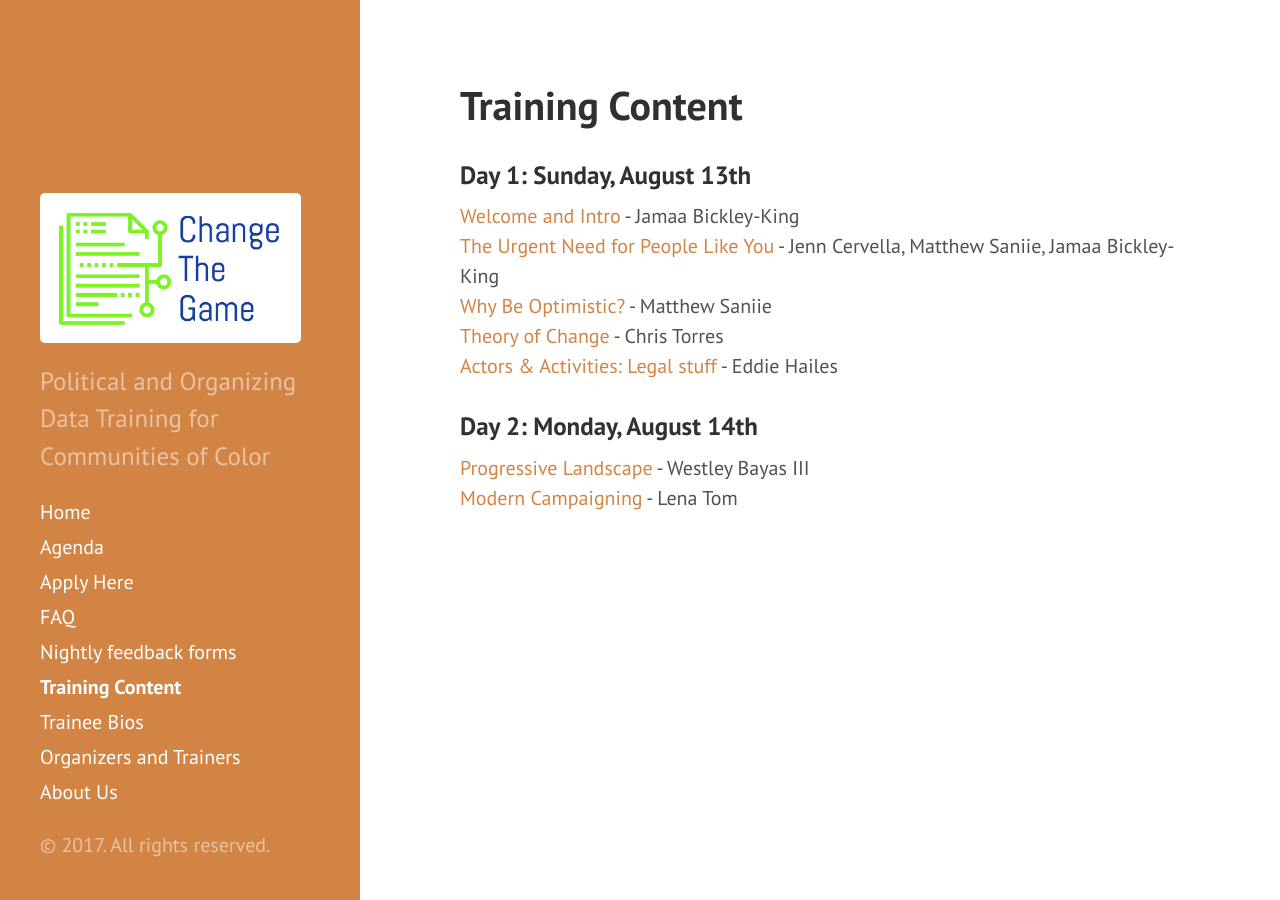
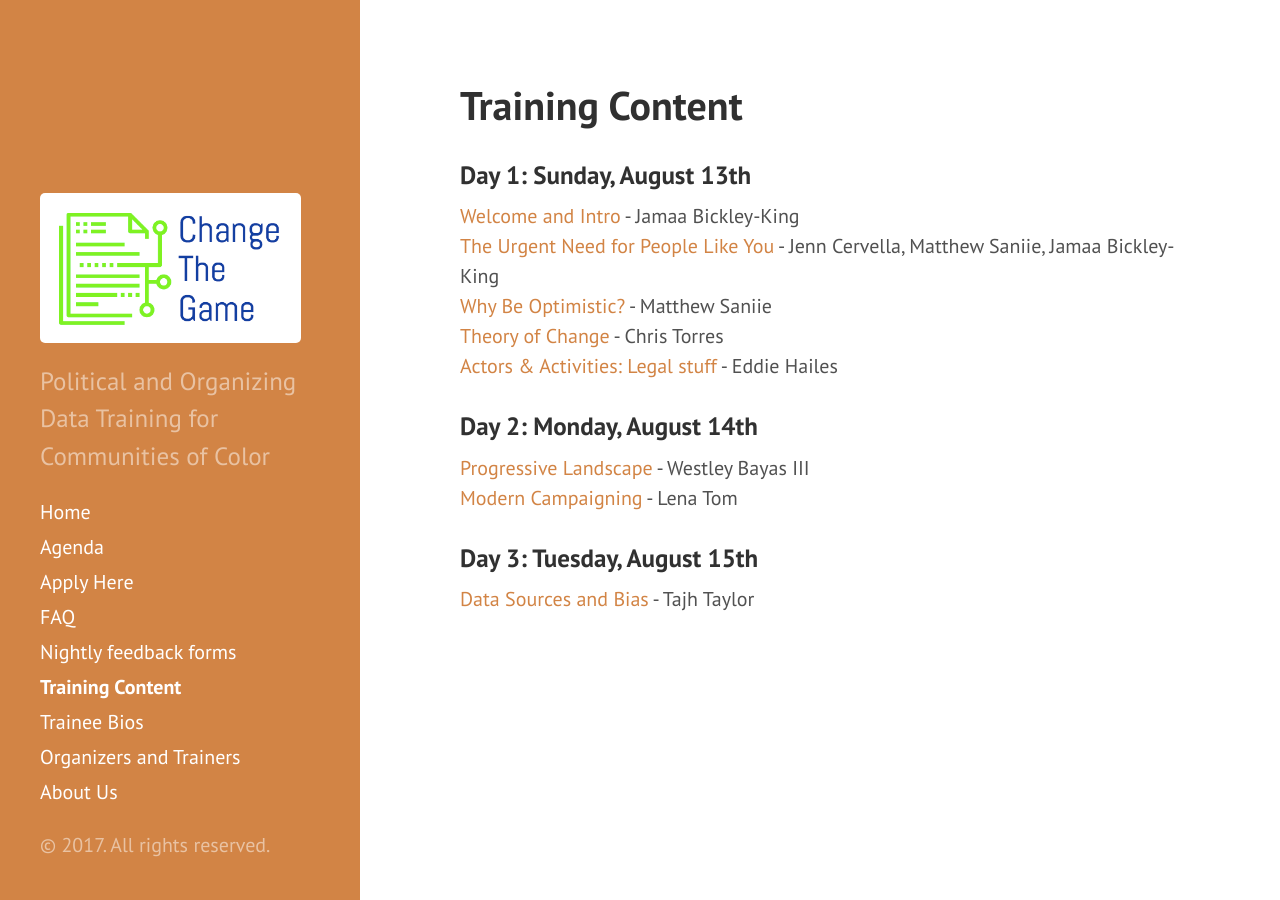
Before and after one commit to anniejw6/changethegame_site, a Jekyll site: the page built from slides.md, in a window 1280 px wide. Built offline with Jekyll 4.4.1, drawn with Linux system fonts in a browser that asks for light colours.

Commit message:
Update slides.md

```diff
--- a/slides.md
+++ b/slides.md
@@ -15,3 +15,8 @@ title: Training Content
 
 [Progressive Landscape](https://www.dropbox.com/s/ziaig7tnaoomofm/Progressive%20Landscape-Westley%20Bayas.pdf?dl=0) - Westley Bayas III
 <br>[Modern Campaigning](https://www.dropbox.com/s/tdbtiyaew7qgvhj/Modern%20Campaigning%20-%20Lena%20Tom.pdf?dl=0) - Lena Tom
+
+### Day 3: Tuesday, August 15th
+
+[Data Sources and Bias](https://www.dropbox.com/s/1evpmvcnpld5z6p/Data%20Sources%20and%20Bias-Tajh%20Taylor.pdf?dl=0) - Tajh Taylor
+<br>
```
